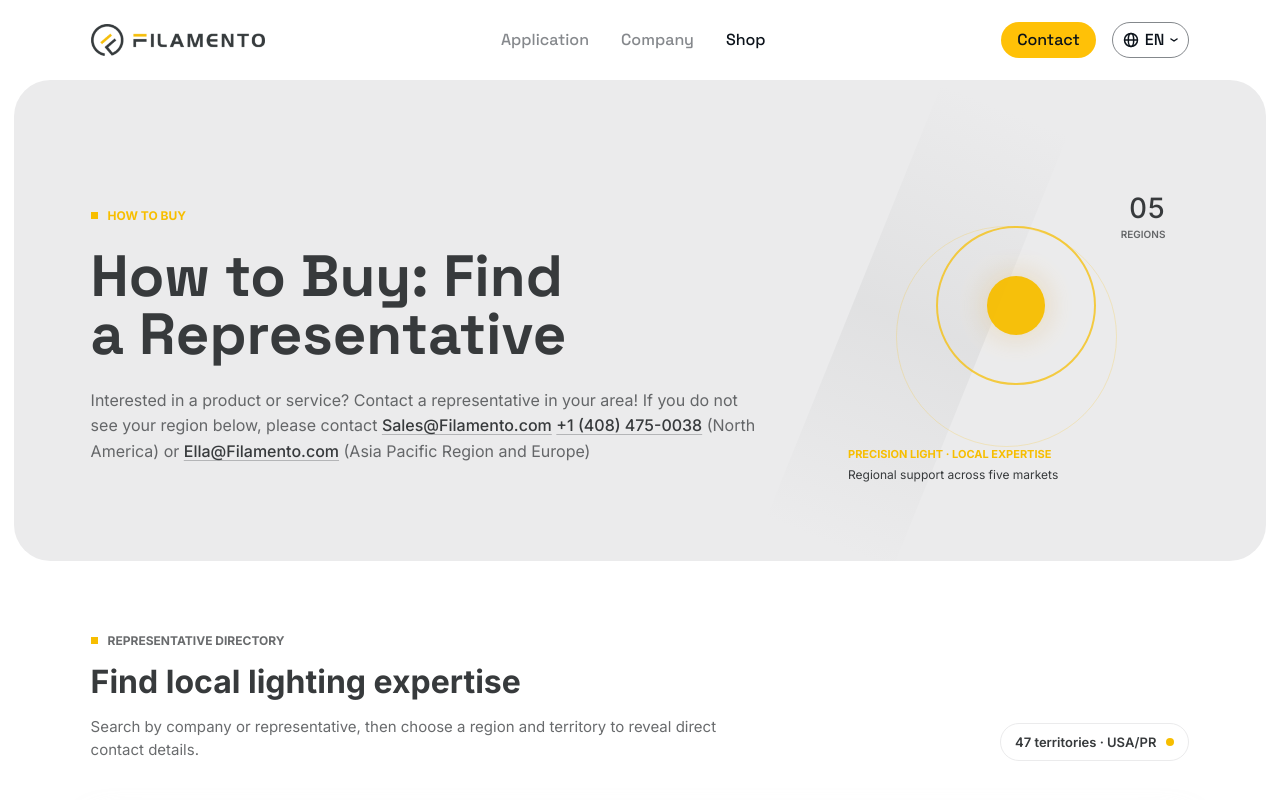
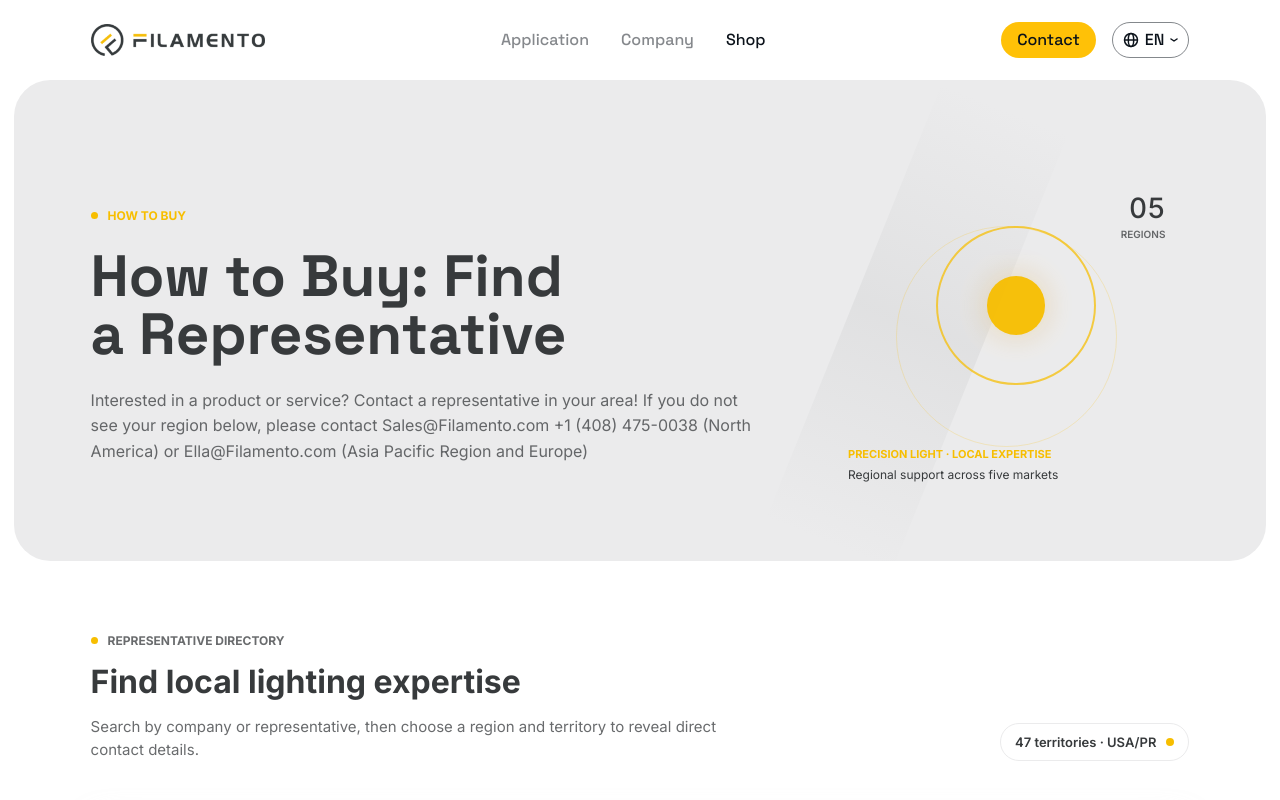
Before and after one commit to Neaz-mq/filamento, a React (Vite) app in the folder client/: page /shop in a window 1280 px wide. Shown: the top 800 px of the page. Built offline with nearby package versions, Linux system fonts and the light colour scheme.

Commit message:
work filamento

```diff
--- a/client/src/pages/FindRepresentative.css
+++ b/client/src/pages/FindRepresentative.css
@@ -28,7 +28,7 @@
   color: inherit;
 }
 
-/* হলুদ চৌকো + বড় হাতের লেবেল — Figma "Section label" */
+/* হলুদ গোল বিন্দু + বড় হাতের লেবেল — Figma "Section label" */
 .fr-label {
   display: flex;
   align-items: center;
@@ -50,6 +50,7 @@
   flex: none;
   width: 7px;
   height: 7px;
+  border-radius: 50%;
   background: var(--fr-yellow);
 }
 
@@ -99,18 +100,24 @@
   color: var(--fr-ink-75);
 }
 
+/* Figma "Introduction": ইমেইল আর ফোন সাধারণ লেখার মতোই — একই রং, একই
+   weight (400), কোনো underline নেই. hover এ শুধু একটু গাঢ় হয়, যাতে
+   লিংক বোঝা যায় */
 .fr-hero-intro a {
-  color: var(--fr-ink);
-  font-weight: 500;
-  text-decoration: underline;
-  text-decoration-color: rgba(55, 58, 60, 0.3);
-  text-underline-offset: 3px;
+  color: inherit;
+  font-weight: inherit;
+  text-decoration: none;
   overflow-wrap: anywhere;
-  transition: text-decoration-color 0.2s ease;
+  transition: color 0.2s ease;
 }
 
 .fr-hero-intro a:hover {
-  text-decoration-color: var(--fr-yellow);
+  color: var(--fr-ink);
+}
+
+/* ফোন নম্বরের "475-0038" অংশ একসাথে থাকে (PhoneLink) */
+.fr-nowrap {
+  white-space: nowrap;
 }
 
 /* Figma "Light study" — 413 x 378. ভেতরের সব মাপ % এ, তাই ছোট
--- a/client/src/pages/FindRepresentative.jsx
+++ b/client/src/pages/FindRepresentative.jsx
@@ -1,4 +1,4 @@
-import { useEffect, useMemo, useRef, useState } from "react";
+import { Children, useEffect, useMemo, useRef, useState } from "react";
 import { useSearchParams } from "react-router-dom";
 import { Trans, useTranslation } from "react-i18next";
 import {
@@ -111,13 +111,31 @@ function usePageMeta(title) {
   }, [title]);
 }
 
-/* হলুদ চৌকো + বড় হাতের লেবেল — তিন অংশেই একই */
+/* হলুদ গোল বিন্দু + বড় হাতের লেবেল — তিন অংশেই একই */
 function SectionLabel({ children, tone }) {
   return (
     <p className={`fr-label${tone ? ` is-${tone}` : ""}`}>
       <span className="fr-label-mark" aria-hidden="true" />
       {children}
     </p>
+  );
+}
+
+/* Hero র ফোন নম্বর — "475-0038" অংশটা hyphen এ ভেঙে যেত ("475-" আর
+   "0038" আলাদা লাইনে). শেষ অংশটা nowrap এ রাখা, তাই লাইন ভাঙলে "+1 (408)"
+   এর পরে ভাঙে আর "475-0038" একসাথে থাকে — Figma র মতো */
+function PhoneLink({ children, ...props }) {
+  const parts = Children.toArray(children);
+  const text = parts.length === 1 && typeof parts[0] === "string" ? parts[0] : "";
+  const match = text.match(/^(.*\s)(\S*-\S*)$/);
+
+  if (!match) return <a {...props}>{children}</a>;
+
+  return (
+    <a {...props}>
+      {match[1]}
+      <span className="fr-nowrap">{match[2]}</span>
+    </a>
   );
 }
 
@@ -141,7 +159,7 @@ function Hero() {
               i18nKey="findRep.hero.intro"
               components={{
                 sales: <a href={`mailto:${FILAMENTO.email}`} />,
-                phone: <a href={telHref(FILAMENTO.phoneLink)} />,
+                phone: <PhoneLink href={telHref(FILAMENTO.phoneLink)} />,
                 intl: <a href={`mailto:${FILAMENTO.internationalEmail}`} />,
               }}
             />
```
